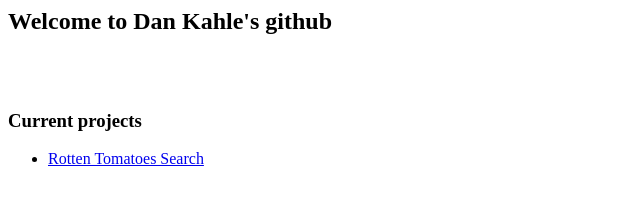
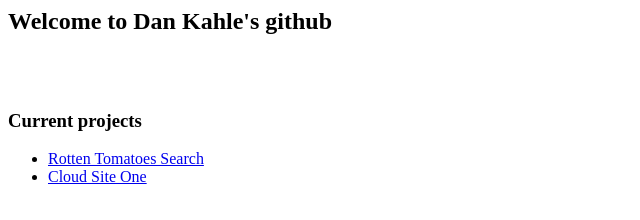
Before and after one commit to dankahle/dankahle.github.io, a plain HTML site: page index.html in a window 1280 px wide. Shown: the whole page, without its empty margins (0-640 px from the left). Drawn offline with Linux system fonts and the light colour scheme.

Commit message:
added cloud-one

```diff
--- a/index.html
+++ b/index.html
@@ -8,6 +8,7 @@
 <h3>Current projects</h3>
 <ul>
 	<li><a href="https://github.com/dankahle/RottenTomatoeSearchVs.git">Rotten Tomatoes Search</a></li>
+	<li><a href="https://github.com/dankahle/cloud-one.git">Cloud Site One</a></li>
 </ul>
 
 </body>
```
